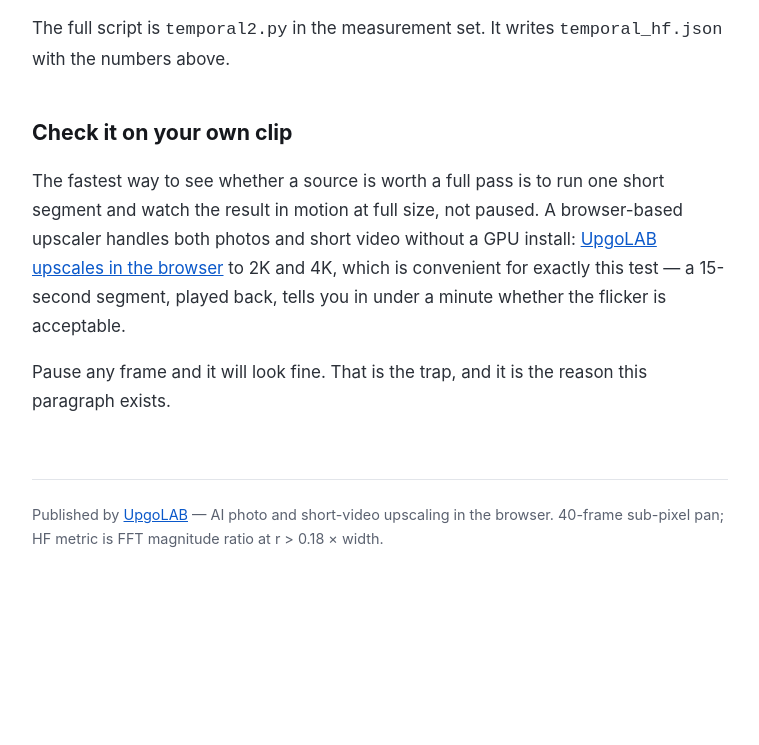
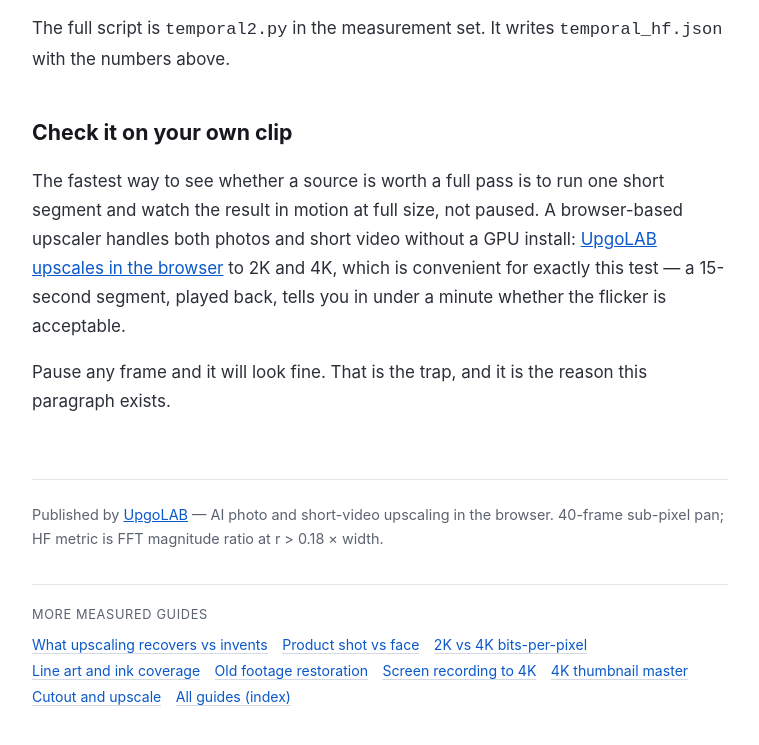
Before and after one commit to celticgemini001/upgolab-video-upscaling-limits, a plain HTML site: page index.html in a window 1280 px wide. Shown: the part 3163-3908 px from the top of the page, without its empty margins (260-1019 px from the left). Before the commit the page ends 3795 px from the top, so only its background shows below. Drawn offline with Linux system fonts and the light colour scheme.

Commit message:
Add cross-link nav to sibling guides

```diff
--- a/index.html
+++ b/index.html
@@ -179,6 +179,31 @@ paragraph exists.</p>
 <footer>
 Published by <a href="https://upgolab.com">UpgoLAB</a> — AI photo and short-video upscaling
 in the browser. 40-frame sub-pixel pan; HF metric is FFT magnitude ratio at r &gt; 0.18 × width.
+
+<style>
+.sisternav{margin:2rem 0 0;padding-top:1.2rem;border-top:1px solid #e2e5ea}
+.sisternav p{font-size:.8rem;text-transform:uppercase;letter-spacing:.05em;
+ color:#5b6270;margin:0 0 .6rem}
+.sisternav ul{list-style:none;padding:0;margin:0;display:flex;flex-wrap:wrap;gap:.4rem .9rem}
+.sisternav li{margin:0;font-size:.88rem;line-height:1.4}
+.sisternav a{text-decoration:none;border-bottom:1px solid #d5dae2}
+.sisternav a:hover{border-bottom-color:#0a58ca}
+</style>
+
+<nav class="sisternav" aria-label="More measured upscaling guides">
+<p>More measured guides</p>
+<ul>
+  <li><a href="https://celticgemini001.github.io/upgolab-ai-upscaler-guide/">What upscaling recovers vs invents</a></li>
+  <li><a href="https://celticgemini001.github.io/upgolab-upscale-product-photos/">Product shot vs face</a></li>
+  <li><a href="https://celticgemini001.github.io/upgolab-2k-vs-4k-decision/">2K vs 4K bits-per-pixel</a></li>
+  <li><a href="https://celticgemini001.github.io/upgolab-upscale-anime-illustration/">Line art and ink coverage</a></li>
+  <li><a href="https://celticgemini001.github.io/upgolab-old-footage-restoration/">Old footage restoration</a></li>
+  <li><a href="https://celticgemini001.github.io/upgolab-screen-recording-4k/">Screen recording to 4K</a></li>
+  <li><a href="https://celticgemini001.github.io/upgolab-thumbnail-4k-master/">4K thumbnail master</a></li>
+  <li><a href="https://celticgemini001.github.io/upgolab-remove-background-and-upscale/">Cutout and upscale</a></li>
+  <li><a href="https://celticgemini001.github.io/upgolab-tools/">All guides (index)</a></li>
+</ul>
+</nav>
 </footer>
 </main>
 </body>
```
